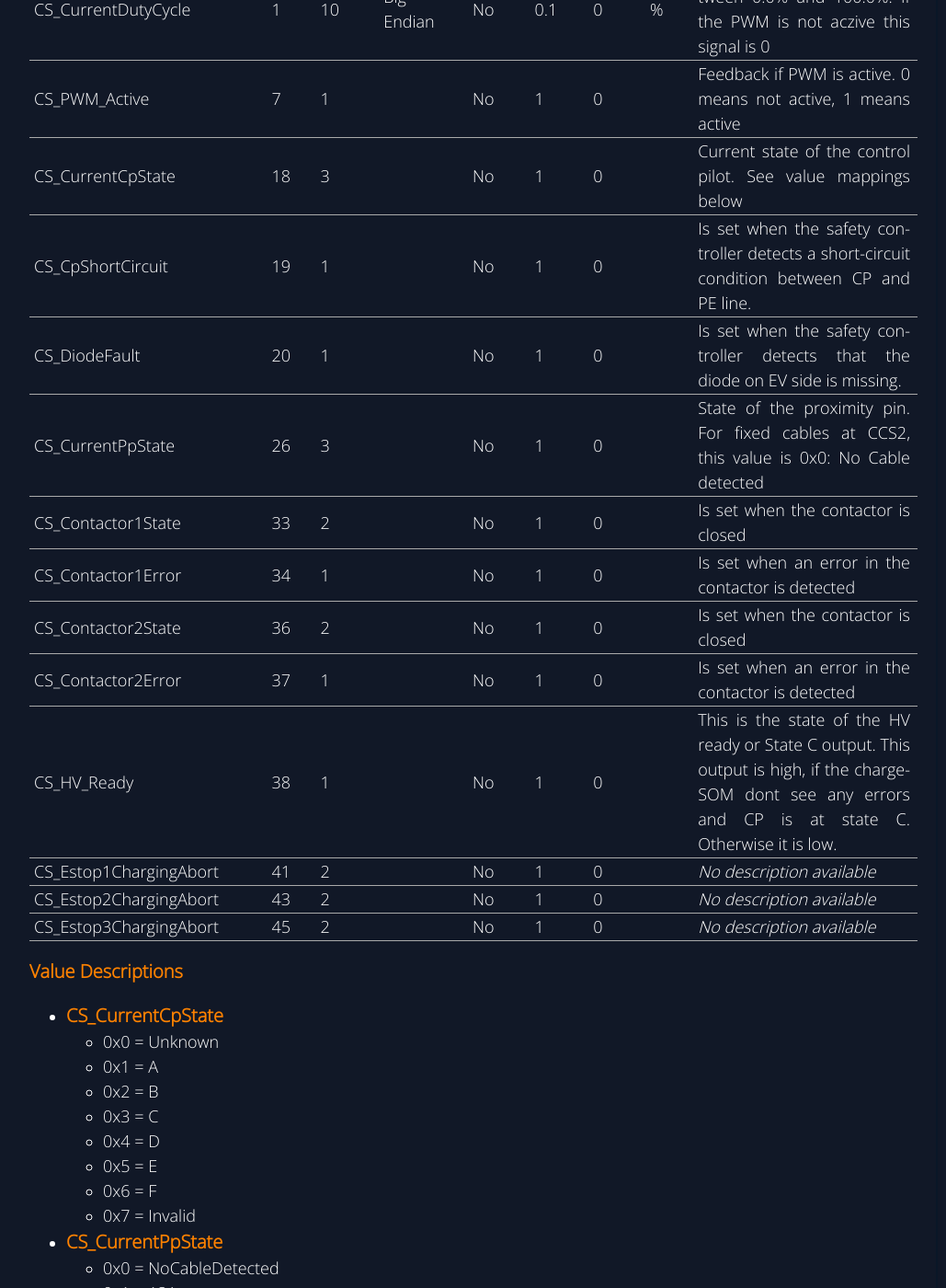
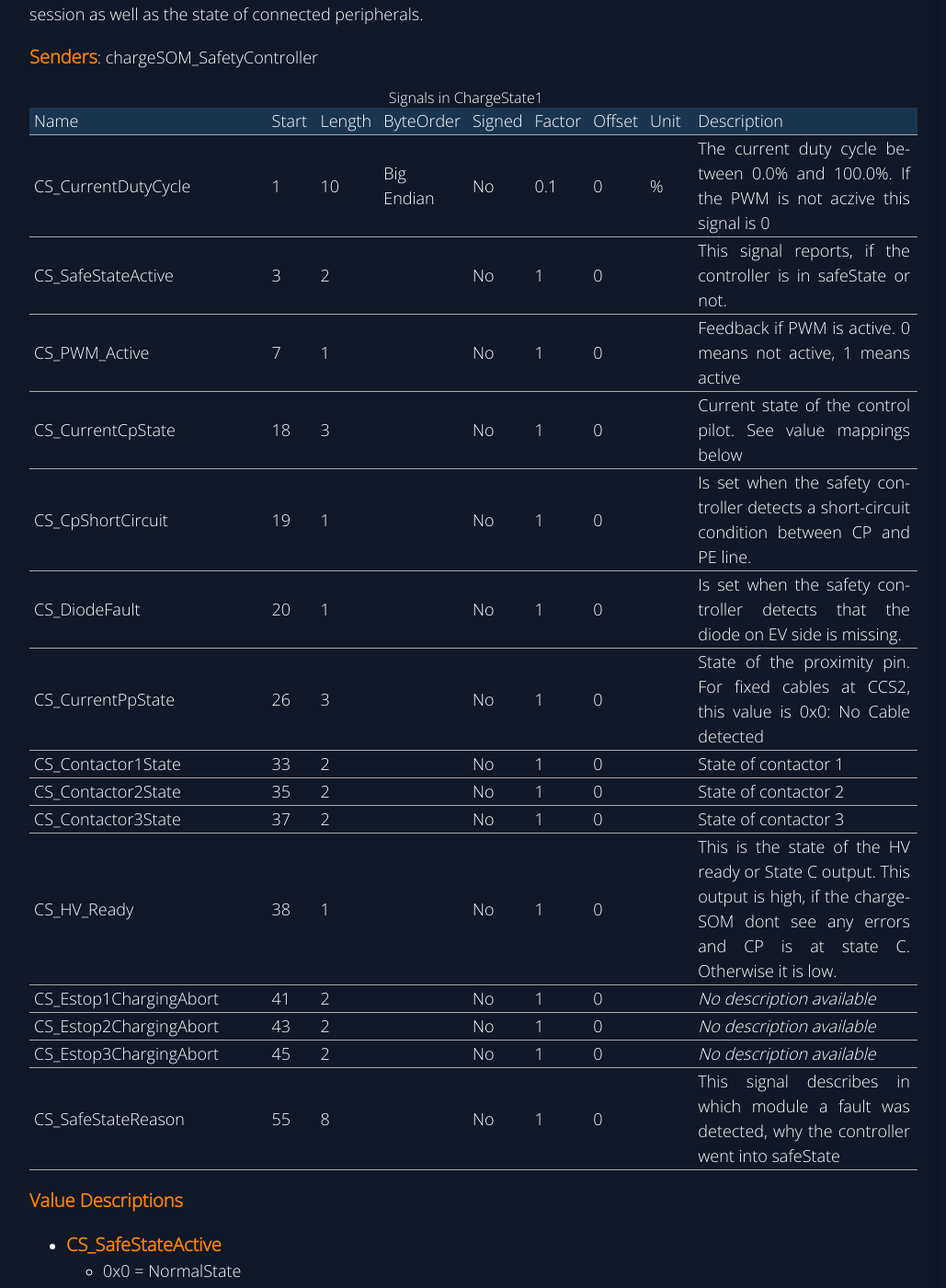
Before and after one commit to chargebyte/chargebyte-docs, a Sphinx documentation site: the page built from docs/source/safety_protocol.rst, in a window 1280 px wide and 1400 px high, scrolled down 1929 px. Shown: the whole window at 92% size, without its empty margins (218-1247 px from the left). Built offline with Sphinx 7.4.7, drawn with Linux system fonts in a browser that asks for light colours; some of the changed text lies outside the part shown.

Commit message:
Update DBC and generated UART frame documentation
Signed-off-by: Michael Heimpold <michael.heimpold@chargebyte.com>

```diff
--- a/docs/source/safety_protocol.rst
+++ b/docs/source/safety_protocol.rst
@@ -7,7 +7,7 @@ ChargeControl1
 
 **Description**: This message shall be sent from the host processor to the safety controller to control the peripherals connected to the safety controller.
 
-**Senders**: Default_HostController
+**Senders**: chargeSOM_HostController
 
 .. list-table:: Signals in ChargeControl1
    :widths: 30 6 6 10 7 7 7 6 30
@@ -58,6 +58,15 @@ ChargeControl1
      - 0
      -
      - Request to close the contactor state. A value of 0 means open contactor, a value of 1 means closed contactor. The contactors are only closed if the system has no errors and is in state C.
+   * - CC_Contactor3State
+     - 18
+     - 1
+     -
+     - No
+     - 1
+     - 0
+     -
+     - Request to close the contactor state. A value of 0 means open contactor, a value of 1 means closed contactor. The contactors are only closed if the system has no errors and is in state C.
 
 **Bitfield Layout**
 
@@ -70,7 +79,7 @@ ChargeControl1
    +--------------------+--------------------+--------------------+--------------------+--------------------+--------------------+--------------------+--------------------+
   1|                    |                    |                    |                    |                    |                    |                    |                    |
    +--------------------+--------------------+--------------------+--------------------+--------------------+--------------------+--------------------+--------------------+
-  2|                    |                    |                    |                    |                    |                    | CC_Contactor2State | CC_Contactor1State |
+  2|                    |                    |                    |                    |                    | CC_Contactor3State | CC_Contactor2State | CC_Contactor1State |
    +--------------------+--------------------+--------------------+--------------------+--------------------+--------------------+--------------------+--------------------+
   3|                    |                    |                    |                    |                    |                    |                    |                    |
    +--------------------+--------------------+--------------------+--------------------+--------------------+--------------------+--------------------+--------------------+
@@ -92,7 +101,7 @@ ChargeState1
 
 **Description**: This message shall be sent from safety controller to host processor for indicating the state of the charging session as well as the state of connected peripherals.
 
-**Senders**: Safety Controller
+**Senders**: chargeSOM_SafetyController
 
 .. list-table:: Signals in ChargeState1
    :widths: 30 6 6 10 7 7 7 6 30
@@ -116,6 +125,15 @@ ChargeState1
      - 0
      - %
      - The current duty cycle between 0.0% and 100.0%. If the PWM is not aczive this signal is 0
+   * - CS_SafeStateActive
+     - 3
+     - 2
+     -
+     - No
+     - 1
+     - 0
+     -
+     - This signal reports, if the controller is in safeState or not.
    * - CS_PWM_Active
      - 7
      - 1
@@ -169,34 +187,25 @@ ChargeState1
      - 1
      - 0
      -
-     - Is set when the contactor is closed
-   * - CS_Contactor1Error
-     - 34
-     - 1
-     -
-     - No
-     - 1
-     - 0
-     -
-     - Is set when an error in the contactor is detected
+     - State of contactor 1
    * - CS_Contactor2State
-     - 36
+     - 35
      - 2
      -
      - No
      - 1
      - 0
      -
-     - Is set when the contactor is closed
-   * - CS_Contactor2Error
+     - State of contactor 2
+   * - CS_Contactor3State
      - 37
-     - 1
+     - 2
      -
      - No
      - 1
      - 0
      -
-     - Is set when an error in the contactor is detected
+     - State of contactor 3
    * - CS_HV_Ready
      - 38
      - 1
@@ -233,8 +242,23 @@ ChargeState1
      - 0
      -
      - *No description available*
+   * - CS_SafeStateReason
+     - 55
+     - 8
+     -
+     - No
+     - 1
+     - 0
+     -
+     - This signal describes in which module a fault was detected, why the controller went into safeState
 
 **Value Descriptions**
+
+- **CS_SafeStateActive**
+
+  - 0x0 = NormalState
+  - 0x1 = SafeState
+  - 0x3 = SNA
 
 - **CS_CurrentCpState**
 
@@ -260,14 +284,23 @@ ChargeState1
 
 - **CS_Contactor1State**
 
-  - 0x0 = OPEN
-  - 0x1 = CLOSE
+  - 0x0 = UNDEFINED
+  - 0x1 = OPEN
+  - 0x2 = CLOSE
   - 0x3 = NotConfigured
 
 - **CS_Contactor2State**
 
-  - 0x0 = OPEN
-  - 0x1 = CLOSE
+  - 0x0 = UNDEFINED
+  - 0x1 = OPEN
+  - 0x2 = CLOSE
+  - 0x3 = NotConfigured
+
+- **CS_Contactor3State**
+
+  - 0x0 = UNDEFINED
+  - 0x1 = OPEN
+  - 0x2 = CLOSE
   - 0x3 = NotConfigured
 
 - **CS_Estop1ChargingAbort**
@@ -288,6 +321,28 @@ ChargeState1
   - 0x1 = TRUE
   - 0x3 = NotConfigured
 
+- **CS_SafeStateReason**
+
+  - 0x0 = NoStop
+  - 0x1 = InternalError
+  - 0x2 = ComTimeout
+  - 0x3 = Temp1_Malfunction
+  - 0x4 = Temp2_Malfunction
+  - 0x5 = Temp3_Malfunction
+  - 0x6 = Temp4_Malfunction
+  - 0x7 = Temp1_Overtemp
+  - 0x8 = Temp2_Overtemp
+  - 0x9 = Temp3_Overtemp
+  - 0xA = Temp4_Overtemp
+  - 0xB = PP_Malfunction
+  - 0xC = CP_Malfunction
+  - 0xD = CP_ShortCircuit
+  - 0xE = CP_DiodeFault
+  - 0xF = HVSW_Malfunction
+  - 0x10 = EmergencyInput1
+  - 0x11 = EmergencyInput2
+  - 0x12 = EmergencyInput3
+
 **Bitfield Layout**
 
 ::
@@ -295,7 +350,7 @@ ChargeState1
    +--------------------+--------------------+--------------------+--------------------+--------------------+--------------------+--------------------+--------------------+
    |         7          |         6          |         5          |         4          |         3          |         2          |         1          |         0          |
    +--------------------+--------------------+--------------------+--------------------+--------------------+--------------------+--------------------+--------------------+
-  0|   CS_PWM_Active    |                    |                    |                    |                    |                    |CS_CurrentDutyCycle |                    |
+  0|   CS_PWM_Active    |                    |                    |                    | CS_SafeStateActive |                    |CS_CurrentDutyCycle |                    |
    +--------------------+--------------------+--------------------+--------------------+--------------------+--------------------+--------------------+--------------------+
   1|                    |                    |                    |                    |                    |                    |                    |                    |
    +--------------------+--------------------+--------------------+--------------------+--------------------+--------------------+--------------------+--------------------+
@@ -303,11 +358,11 @@ ChargeState1
    +--------------------+--------------------+--------------------+--------------------+--------------------+--------------------+--------------------+--------------------+
   3|                    |                    |                    |                    |                    | CS_CurrentPpState  |                    |                    |
    +--------------------+--------------------+--------------------+--------------------+--------------------+--------------------+--------------------+--------------------+
-  4|                    |    CS_HV_Ready     | CS_Contactor2Error | CS_Contactor2State |                    | CS_Contactor1Error | CS_Contactor1State |                    |
+  4|                    |    CS_HV_Ready     | CS_Contactor3State |                    | CS_Contactor2State |                    | CS_Contactor1State |                    |
    +--------------------+--------------------+--------------------+--------------------+--------------------+--------------------+--------------------+--------------------+
   5|                    |                    |CS_Estop3ChargingAbo|                    |CS_Estop2ChargingAbo|                    |CS_Estop1ChargingAbo|                    |
    +--------------------+--------------------+--------------------+--------------------+--------------------+--------------------+--------------------+--------------------+
-  6|                    |                    |                    |                    |                    |                    |                    |                    |
+  6| CS_SafeStateReason |                    |                    |                    |                    |                    |                    |                    |
    +--------------------+--------------------+--------------------+--------------------+--------------------+--------------------+--------------------+--------------------+
   7|                    |                    |                    |                    |                    |                    |                    |                    |
    +--------------------+--------------------+--------------------+--------------------+--------------------+--------------------+--------------------+--------------------+
@@ -321,7 +376,7 @@ PT1000State
 
 **Description**: This message shall be sent from safety controller to host processor for indicating the state of the connected temperature sensors
 
-**Senders**: Safety Controller
+**Senders**: chargeSOM_SafetyController
 
 .. list-table:: Signals in PT1000State
    :widths: 30 6 6 10 7 7 7 6 30
@@ -496,7 +551,7 @@ FirmwareVersion
 
 **Description**: This message provides information about the type and version of the flashed firmware
 
-**Senders**: Safety Controller
+**Senders**: chargeSOM_SafetyController
 
 .. list-table:: Signals in FirmwareVersion
    :widths: 30 6 6 10 7 7 7 6 30
@@ -556,6 +611,15 @@ FirmwareVersion
      - 0
      -
      - The type of firmware. See possible values below
+   * - ParameterVersion
+     - 47
+     - 16
+     - Big Endian
+     - No
+     - 1
+     - 0
+     -
+     - Version of the parameter file
 
 **Value Descriptions**
 
@@ -603,7 +667,7 @@ GitHash
 
 **Description**: This message provides information about the GIT hash, written in the firmware
 
-**Senders**: Safety Controller
+**Senders**: chargeSOM_SafetyController
 
 .. list-table:: Signals in GitHash
    :widths: 30 6 6 10 7 7 7 6 30
@@ -661,7 +725,7 @@ InquiryPacket
 
 **Description**: This packet is used to request a special message from the safety controller
 
-**Senders**: Default_HostController, CCY_HostController
+**Senders**: chargeSOM_HostController, CCY_HostController
 
 .. list-table:: Signals in InquiryPacket
    :widths: 30 6 6 10 7 7 7 6 30
```
Also changed, not shown: other parts of docs/source/safety_protocol.rst (+2 -2 lines), 1 other file.
